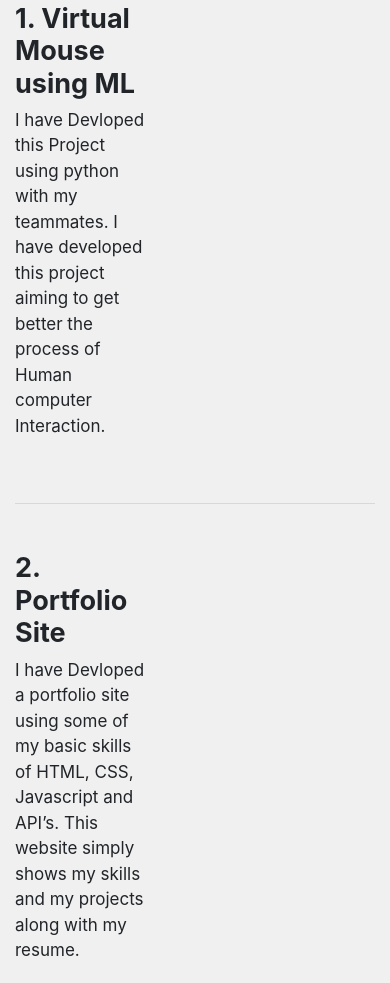
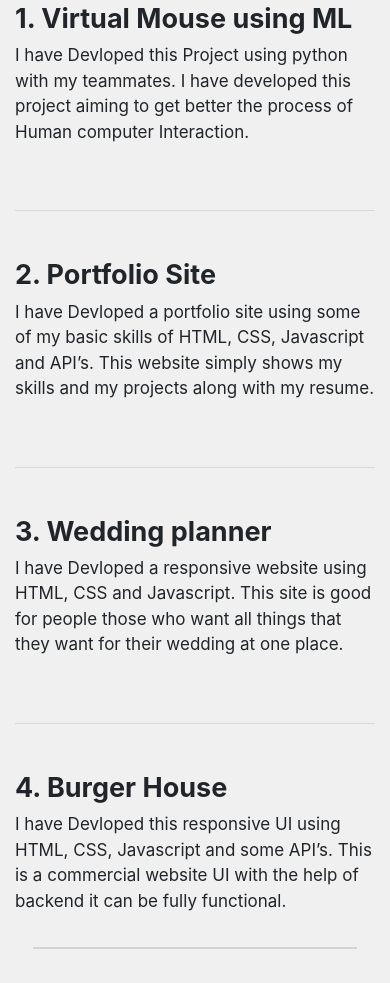
Before and after one commit to prashh-k/Portfolio-site, a plain HTML site: page project.html in a window 390 px wide. Shown: the part 293-1276 px from the top of the page. Drawn offline with nearby package versions, Linux system fonts and the light colour scheme.

Commit message:
Update project.html

```diff
--- a/project.html
+++ b/project.html
@@ -61,7 +61,7 @@
         </div>
         <div id="projectpage" >
             <div class="row">
-                <div class="col-5">
+                <div class="col-sm-5">
                     <h1>1. Virtual Mouse using ML</h1>
                     <p>I have Devloped this Project using python with my teammates. I have developed this project
                         aiming to get better the process of Human computer Interaction.</p>
@@ -75,7 +75,7 @@
                 <hr>
             </div>
             <div class="row">
-                <div class="col-5">
+                <div class="col-sm-5">
                     <h1>2. Portfolio Site</h1>
                     <p>I have Devloped a portfolio site using some of my basic skills of HTML, CSS, Javascript and API’s.
                         This website simply shows my skills and my projects along with my resume.</p>
@@ -89,7 +89,7 @@
                 <hr>
             </div>
             <div class="row">
-                <div class="col-5">
+                <div class="col-sm-5">
                     <h1>3. Wedding planner</h1>
                     <p>I have Devloped a responsive website using HTML, CSS and Javascript. This site is good for
                         people those who want all things that they want for their wedding at one place.</p>
@@ -103,7 +103,7 @@
                 <hr>
             </div>
             <div class="row">
-                <div class="col-5">
+                <div class="col-sm-5">
                     <h1>4. Burger House</h1>
                     <p>I have Devloped this responsive UI using HTML, CSS, Javascript and some API’s. This is a
                         commercial website UI with the help of backend it can be fully functional.</p>
```
